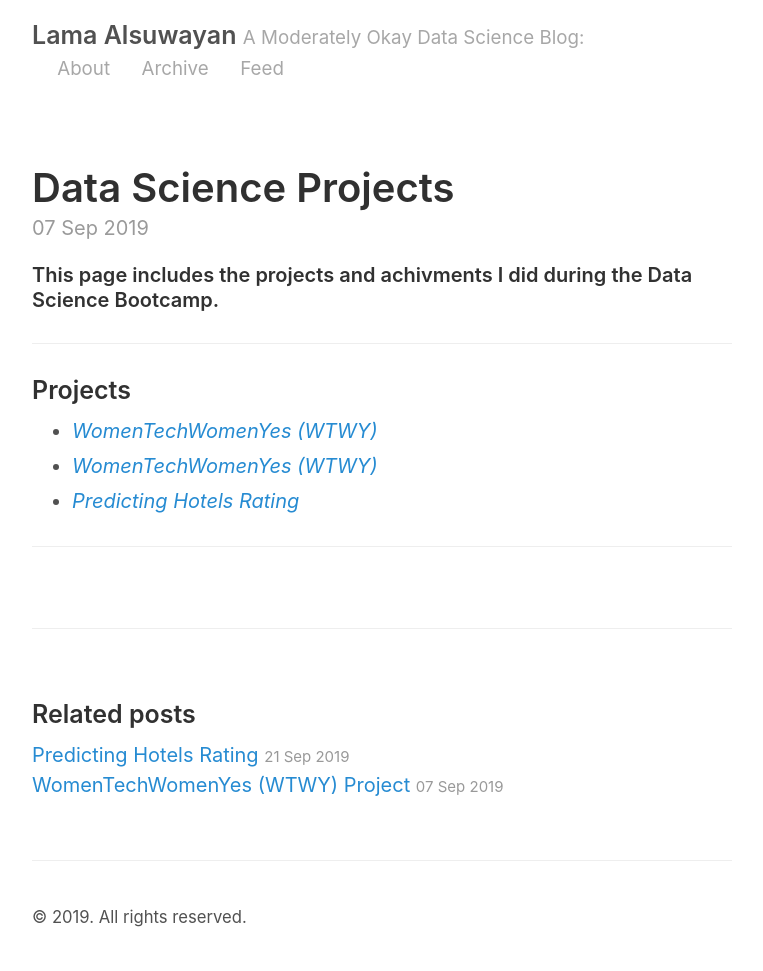
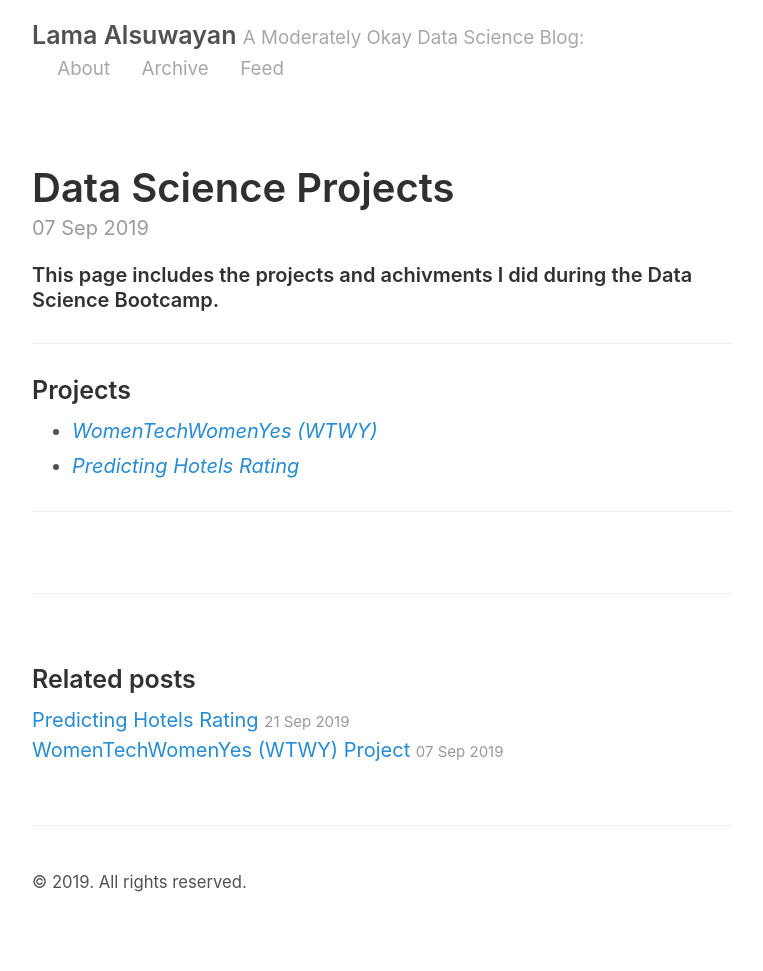
Before and after one commit to LamaM13/LamaM13.github.io, a Jekyll site: the page built from _posts/2019-09-07-Data Science Projects.md, in a window 1280 px wide. Shown: the whole page, without its empty margins (258-1021 px from the left). Built offline with Jekyll 4.4.1, drawn with Linux system fonts in a browser that asks for light colours; after the commit the page ends 936 px from its top, so only the background shows below that.

```diff
--- a/_posts/2019-09-07-Data Science Projects.md
+++ b/_posts/2019-09-07-Data Science Projects.md
@@ -9,7 +9,6 @@
 ### Projects
 
 * [*WomenTechWomenYes (WTWY)*](https://lamam13.github.io/2019/09/07/WomenTechWomenYes/)
-* [*WomenTechWomenYes (WTWY)*](https://lamam13.github.io/2019/09/07/WomenTechWomenYes/)
 * [*Predicting Hotels Rating*](https://lamam13.github.io/2019/09/21/Predicting-Hotels-Rating/)
 
 -----
```
